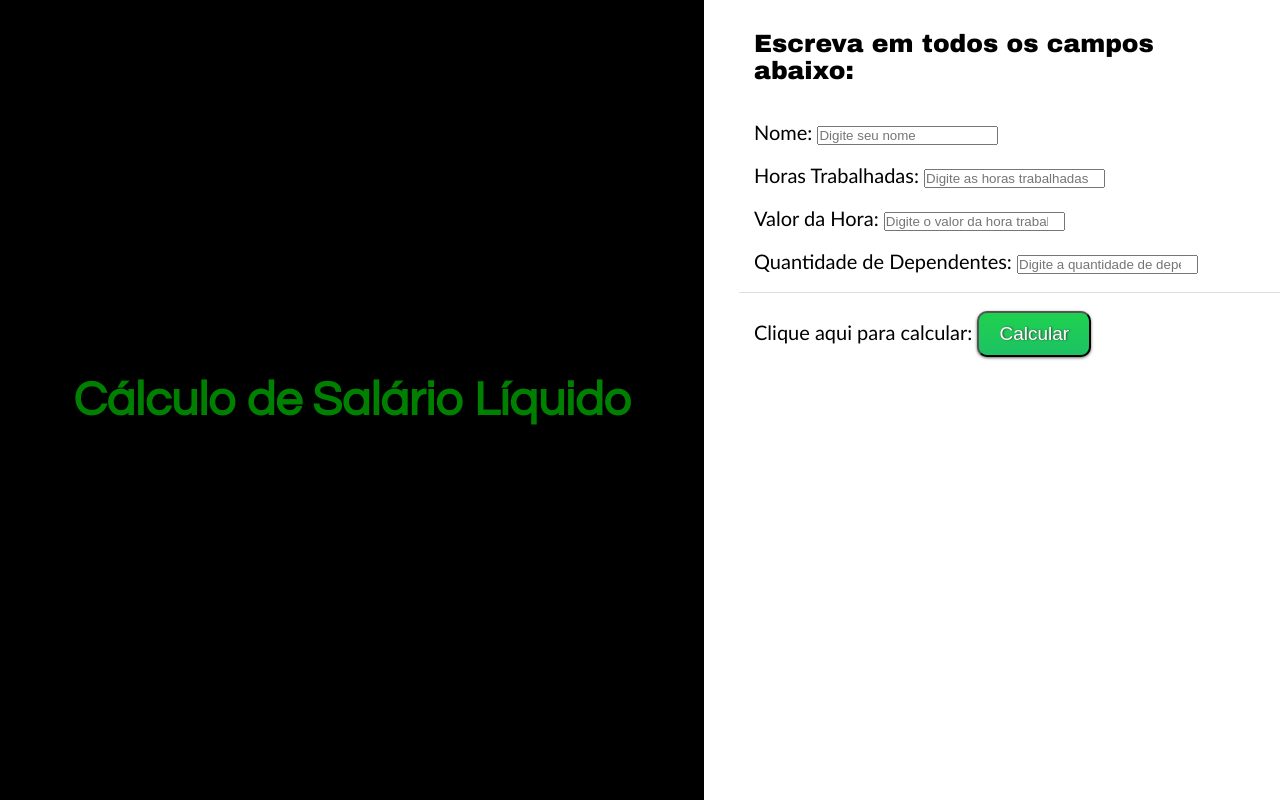
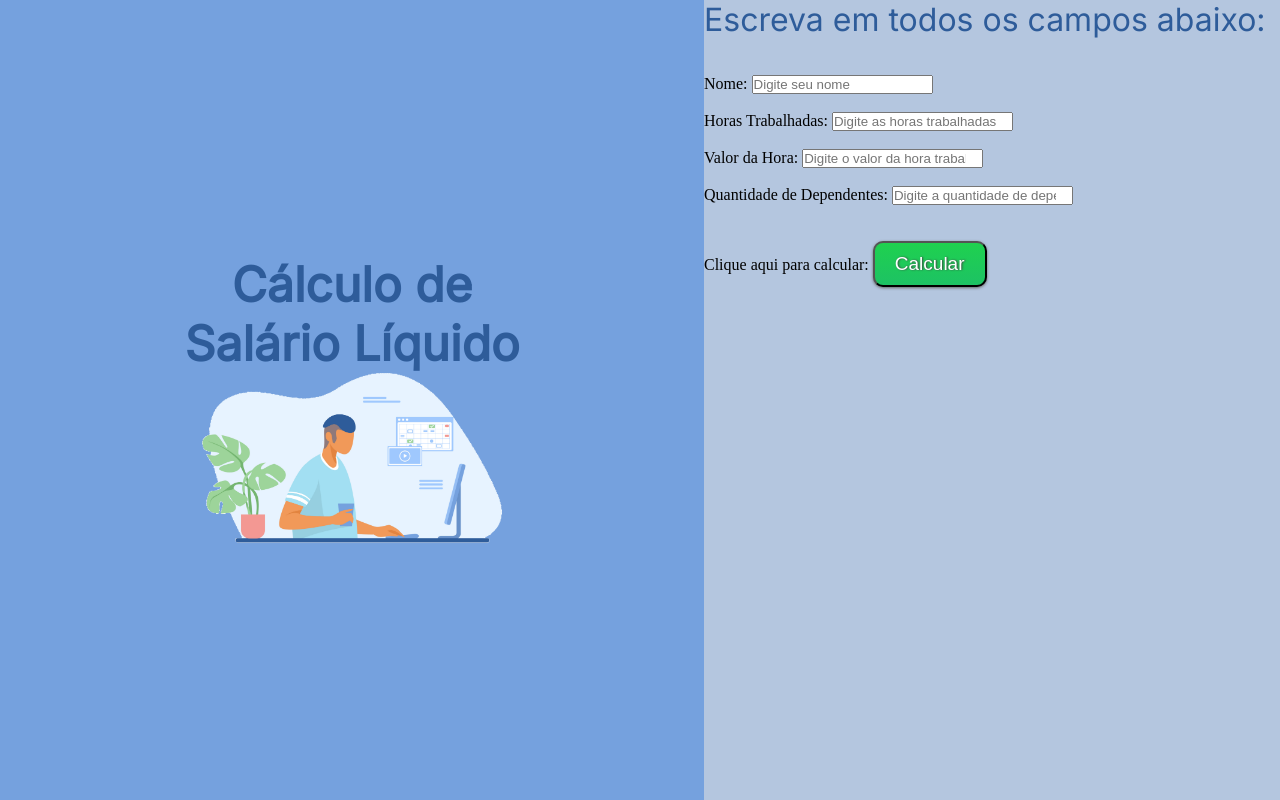
Before and after one commit to brnofranco/exercicio-sal-liquido, a plain HTML site: page index.html in a window 1280 px wide. Drawn offline with Linux system fonts and the light colour scheme.

Commit message:
Aproveitando trabalho antigo para estudar comandos de git

```diff
--- a/index.html
+++ b/index.html
@@ -3,6 +3,8 @@
 <html lang="pt-br">
 <head>
 		<link rel="icon" type="image/x-icon" href="https://pngimage.net/wp-content/uploads/2018/06/%C3%ADndice-png-2.png">
+		<link rel="preconnect" href="https://fonts.gstatic.com">
+		<link href="https://fonts.googleapis.com/css2?family=Inter&display=swap" rel="stylesheet">
 		<link rel="stylesheet" type="text/css" href="styles/css.css">
 	<title> Calculo de Salário </title>
 </head>
@@ -11,7 +13,9 @@
 	<div class="linha">
 
 		<header>
-			<h1 class="titulo">Cálculo de Salário Líquido</h1>
+			<h1 class="titulo">Cálculo de</h1>
+			<h1 class="titulo">Salário Líquido</h1>
+			<img src="imgs/img-ext.png" alt="Imagem externa">
 		</header>
 
 	<main>
--- a/scripts/main.js
+++ b/scripts/main.js
@@ -1,56 +1,56 @@
 function calcularValores() {
-    name=(document.formulario.nome.value);
-    horastrabalhadas=parseFloat(document.formulario.horastrab.value);
-    valordahora=parseFloat(document.formulario.valordahr.value);
-    qtddepend=parseFloat(document.formulario.qtdedependentes.value);
-    salbruto=horastrabalhadas*valordahora;
+    const name = (document.formulario.nome.value);
+    const horasTrabalhadas = parseFloat(document.formulario.horastrab.value);
+    const valordahora = parseFloat(document.formulario.valordahr.value);
+    const qtddepend = parseFloat(document.formulario.qtdedependentes.value);
+    const salBruto = horasTrabalhadas * valordahora;
 
-    if(salbruto<1751.81){
-        porcentINSS=8;
-        valorINSS=(salbruto*0.08);
-    } else if ((salbruto>=1751.81) && (salbruto<=2919.72)) {
-        porcentINSS=(9);
-        valorINSS=(salbruto*0.09);
-    } else if ((salbruto>=2919.72) && (salbruto<=5839.45)){
-        porcentINSS=(11);
-        valorINSS=(salbruto*0.11);
+    if(salBruto < 1751.81){
+        porcentINSS = 8;
+        valorINSS = (salBruto * 0.08);
+    } else if ((salBruto >= 1751.81) && (salBruto <= 2919.72)) {
+        porcentINSS = (9);
+        valorINSS = (salBruto * 0.09);
+    } else if ((salBruto >= 2919.72) && (salBruto <= 5839.45)){
+        porcentINSS = (11);
+        valorINSS = (salBruto * 0.11);
     }
 
-    if (qtddepend==0){
-        valordpn=0;
+    if (qtddepend == 0){
+        valordpn = 0;
     } else{
-        valordpn=(qtddepend*189.69);
+        valordpn = (qtddepend * 189.69);
     }
 
-    valorIRRF=salbruto-valorINSS-valordpn;
+    const valorIRRF = salBruto - valorINSS - valordpn;
 
     if (valorIRRF<=1903.98){
-        porcentIRRF="0";
-        IRRF=0;
-    } else if ((valorIRRF>=1903.99) && (valorIRRF<=2826.65)){
-        porcentIRRF="7,5";
-        IRRF=(valorIRRF*0.075)-142.8;
-    } else if ((valorIRRF>=2826.66) && (valorIRRF<=3751.05)){
-        porcentIRRF="15";
-        IRRF=(valorIRRF*0.15)-354.8;
-    } else if ((valorIRRF>=3751.06) && (valorIRRF<=4664.68)){
-        porcentIRRF="22,5";
-        IRRF=(valorIRRF*0.225)-36.13;
-    } else if (valorIRRF>4664.68){
-        porcentIRRF="27,5";
-        IRRF=(valorIRRF*0.275)-869.36;
+        porcentIRRF = "0";
+        IRRF = 0;
+    } else if ((valorIRRF >= 1903.99) && (valorIRRF <= 2826.65)){
+        porcentIRRF = "7,5";
+        IRRF=(valorIRRF * 0.075)-142.8;
+    } else if ((valorIRRF >= 2826.66) && (valorIRRF <= 3751.05)){
+        porcentIRRF = "15";
+        IRRF = (valorIRRF * 0.15) -354.8;
+    } else if ((valorIRRF >= 3751.06) && (valorIRRF <= 4664.68)){
+        porcentIRRF = "22,5";
+        IRRF = (valorIRRF * 0.225)-36.13;
+    } else if (valorIRRF > 4664.68){
+        porcentIRRF = "27,5";
+        IRRF = (valorIRRF * 0.275) -869.36;
     }
 
-    liqui=(salbruto-valorINSS)-IRRF;
+    const liqui = (salBruto-valorINSS) - IRRF;
 
     document.open();
 
     document.write("<h3> Nome: "+name+"</h1>");
-    document.write("<h3> Horas trabalhadas: "+horastrabalhadas+"</h3>");
+    document.write("<h3> Horas trabalhadas: "+horasTrabalhadas+"</h3>");
     document.write("<h3> Valor da hora: "+valordahora+"</h3>");
     document.write("<h3> Quantidade de dependentes: "+qtddepend+"</h3>");
     document.write("<h3> Quantia descontada pelos dependentes: R$"+valordpn+"</h3>");
-    document.write("<h3> Salário bruto: R$"+salbruto+"</h3>");
+    document.write("<h3> Salário bruto: R$"+salBruto+"</h3>");
     document.write("<h3> INSS: "+porcentINSS+"%</h3>");
     document.write("<h3> Valor INSS: R$"+valorINSS+"</h3>");
     document.write("<h3> IRRF: "+porcentIRRF+"%</h3>");
--- a/styles/css.css
+++ b/styles/css.css
@@ -1,5 +1,5 @@
 *{
-	padding: 0;
+  padding: 0;
   margin: 0;
 }
 
@@ -9,7 +9,7 @@
 }
 
 header{
-  background-color: black;
+  background-color: #75a1de;
   font-size: 16px;
   width: 55%;
   height:100vh;
@@ -19,26 +19,32 @@ header{
 }
 
 .titulo{
-  font-family: "Century Gothic";
+  font-family: 'Inter', sans-serif;
   font-size: 3em;
-  color:green;
+  color: #2e5c9a;
+  text-align: center;
+}
+
+header img {
+  width: 300px;
+  display: block;
+  margin-left: auto;
+  margin-right: auto;
 }
 
 main{
-  background-color: white;
+  background-color: #b4c6df;
+  font-size: 16px;
   width: 45%;
   height:100vh;
 }
 
+.subtit{
+  font-family: 'Inter', sans-serif;
+  font-size: 2em;
+  color: #2e5c9a;
+}
 
-.subtit{font: 25px "Arial Black"; text-align: left; color:#000000; margin-left: 50px; margin-right: 50px; padding-top: 30px}
-#cor1{background-color:	#106D02}
-.cor2{background-color: #0B3C04; width: 100%; height: 1%}
-#cor3{background-color: #E3E2E2}
-.cor4{background-color: #FAF7F7; margin-right: 100px; margin-left: 100px}
-.form{font:20px "Optima"; color:#000000; margin-left: 50px; padding-bottom: 20px;}
-.hr{background-color: #DEDEDF; width: 94%; height: 1px; margin-left: 35px; margin-right: 35px}
-.ima{text-align: center; margin-left: 300px; margin-right: 300px;}
 .butao {
   background: #1fd14f;
   background-image: -webkit-linear-gradient(top, #1fd14f, #1dc264);
```
Also changed, not shown: imgs/img-ext.png (added), 1 other file.
